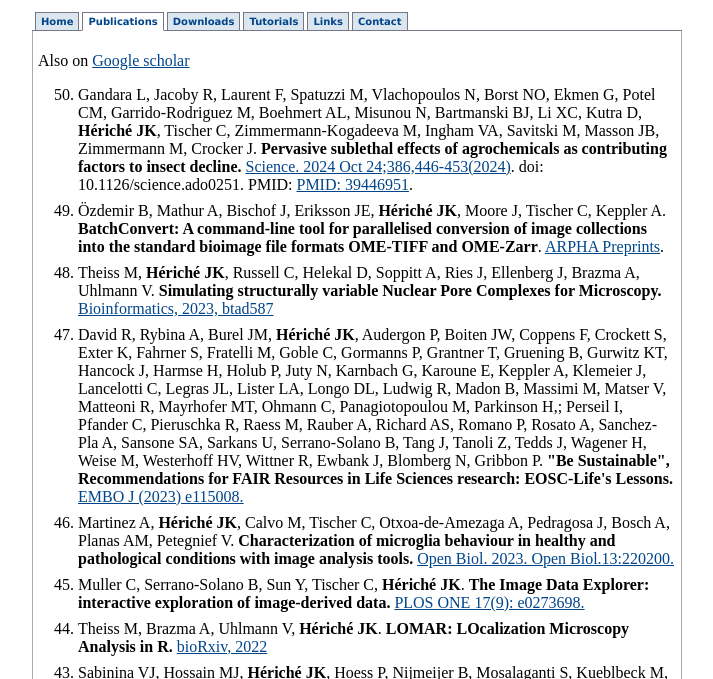
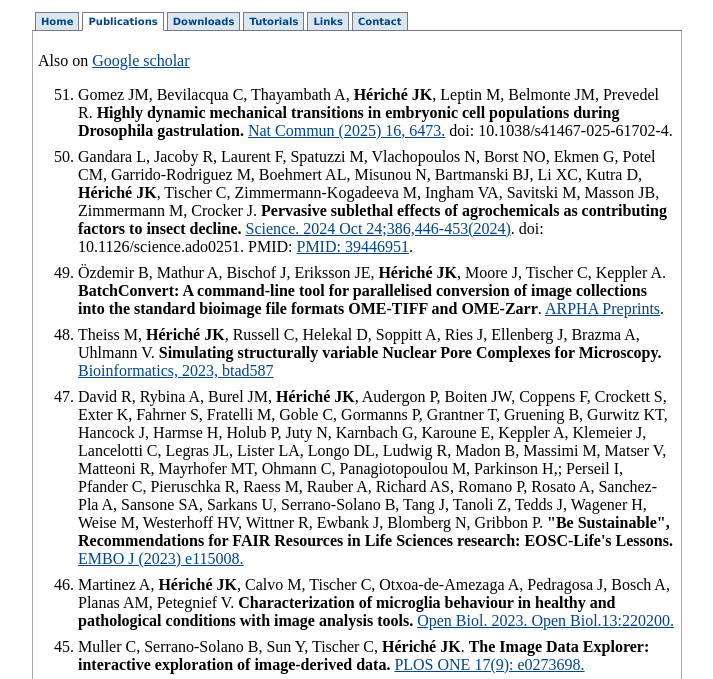
Before and after one commit to jkh1/jkh1.github.io, a plain HTML site: page index.html in a window 1280 px wide. Both pictures are taken after a click on the link "Publications". Shown: the part 69-748 px from the top of the page, without its empty margins (283-996 px from the left). Drawn offline with Linux system fonts and the light colour scheme.

Commit message:
Add paper.

```diff
--- a/index.html
+++ b/index.html
@@ -62,6 +62,8 @@
 				<div class="tabbertab" title="Publications" id="publications">
 					<p>Also on <a href="https://scholar.google.de/citations?user=WI5wH38AAAAJ&hl=en&oi=ao" target="_blank">Google scholar</a></p>
 					<ol reversed>
+					    <li>Gomez JM, Bevilacqua C, Thayambath A, <b>H&eacute;rich&eacute; JK</b>, Leptin M, Belmonte JM, Prevedel R. <b>Highly dynamic mechanical transitions in embryonic cell populations during Drosophila gastrulation.</b> <a href="https://www.nature.com/articles/s41467-025-61702-4"> Nat Commun (2025) 16, 6473.</a> doi: 10.1038/s41467-025-61702-4.
+					    </li>
 					    <li>Gandara L, Jacoby R, Laurent F, Spatuzzi M, Vlachopoulos N, Borst NO, Ekmen G, Potel CM, Garrido-Rodriguez M, Boehmert AL, Misunou N, Bartmanski BJ, Li XC, Kutra D, <b>H&eacute;rich&eacute; JK</b>, Tischer C, Zimmermann-Kogadeeva M, Ingham VA, Savitski M, Masson JB, Zimmermann M, Crocker J. <b>Pervasive sublethal effects of agrochemicals as contributing factors to insect decline.</b>  <a href="https://www.science.org/doi/abs/10.1126/science.ado0251">Science. 2024 Oct 24;386,446-453(2024)</a>. doi: 10.1126/science.ado0251. PMID: <a href="https://europepmc.org/article/MED/39446951" target="_blank">PMID: 39446951</a>.
 					    </li>
 
```
